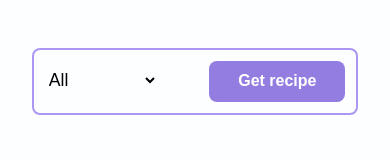
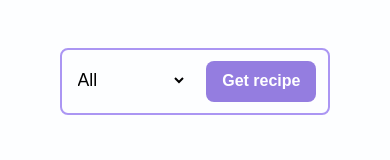
Before and after one commit to nutaptap/cook-that, a plain HTML site: page index.html in a window 390 px wide. Drawn offline with Linux system fonts and the light colour scheme.

Commit message:
Improved responsiveness

```diff
--- a/styles.css
+++ b/styles.css
@@ -542,6 +542,10 @@ footer > p > a > img {
   }
 }
 
+/*
+  Media 640px
+*/
+
 @media (max-width: 640px) {
   /*
   Nav
@@ -549,6 +553,7 @@ footer > p > a > img {
 
   nav {
     justify-content: center;
+    padding: 3rem 1vw;
   }
 
   nav > a {
@@ -559,6 +564,14 @@ footer > p > a > img {
     margin-right: 0;
   }
 
+  select {
+    margin-right: 1rem;
+  }
+
+  .recipe-button {
+    padding: 0.7rem 1rem;
+  }
+
   /*
   Header
   */
@@ -566,4 +579,12 @@ footer > p > a > img {
   .nutrition-details {
     display: none;
   }
+
+  /*
+  Ingredients and instructions
+  */
+
+  .ingredients {
+    min-width: 0;
+  }
 }
```
